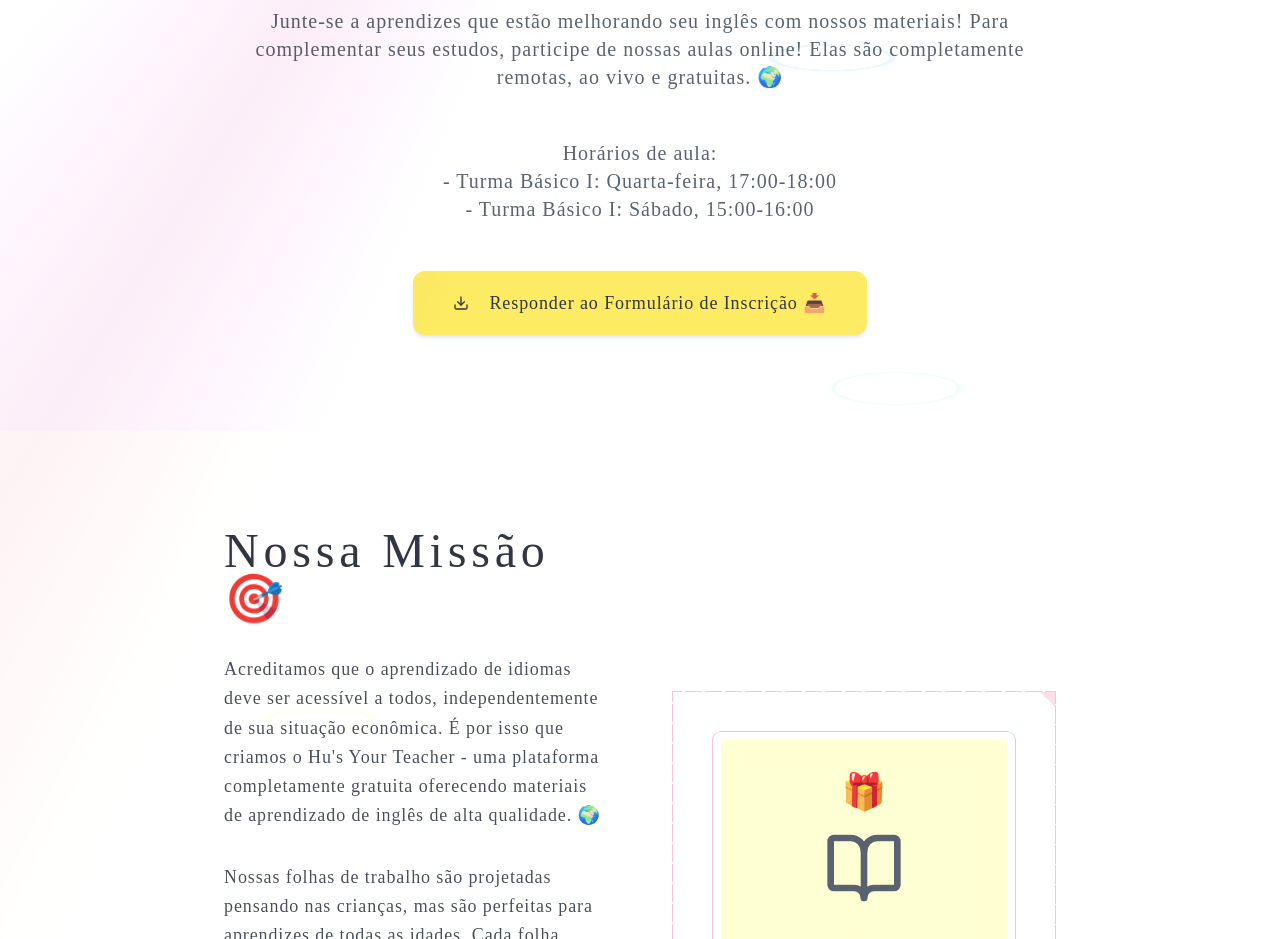
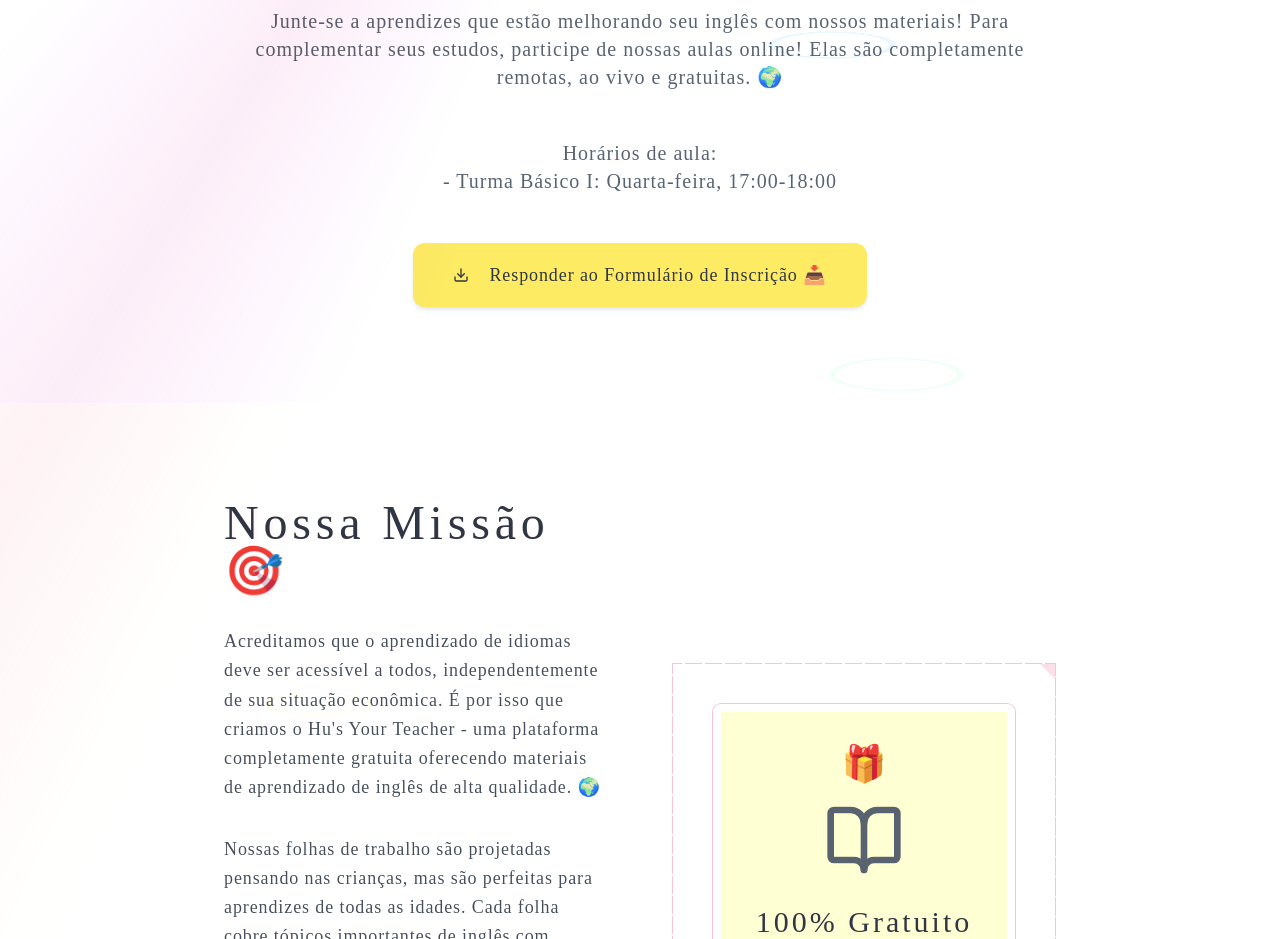
Before and after one commit to guilherme-hu/hus-your-teacher, a Next.js app: page / in a window 1280 px wide. Shown: the part 2920-3859 px from the top of the page. Built offline with nearby package versions, Linux system fonts and the light colour scheme.

Commit message:
Remoção da turma de sábado

```diff
--- a/app/page.tsx
+++ b/app/page.tsx
@@ -362,8 +362,6 @@ export default function HomePage() {
               Horários de aula:
               <br />
               - Turma Básico I: Quarta-feira, 17:00-18:00
-              <br />
-              - Turma Básico I: Sábado, 15:00-16:00
             </p>
           {/* <p className="text-xl mb-12 text-white/90 retro-text">
           Você também pode se inscrever como voluntário no projeto, participando como professor ou criador de conteúdo! 🌟
```
